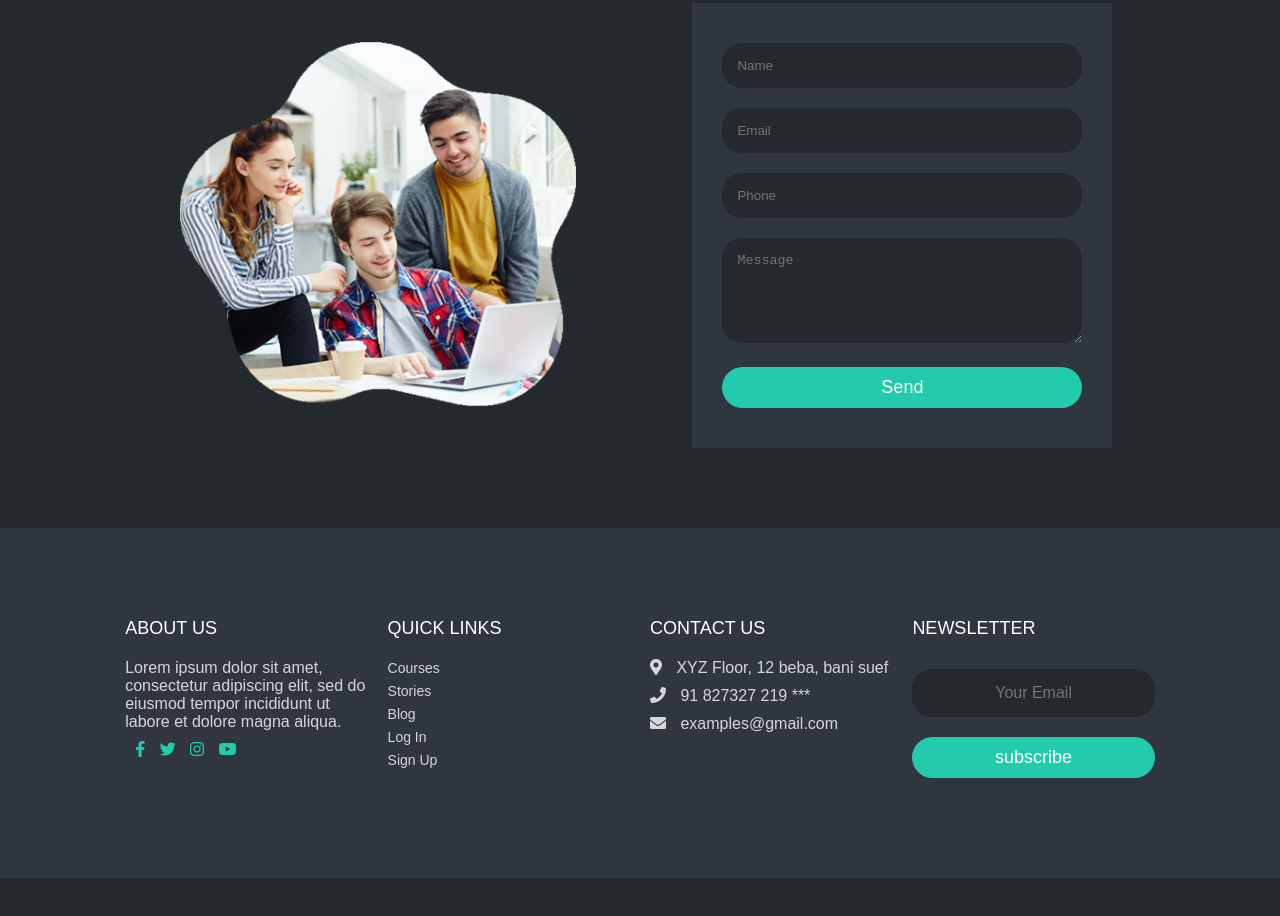
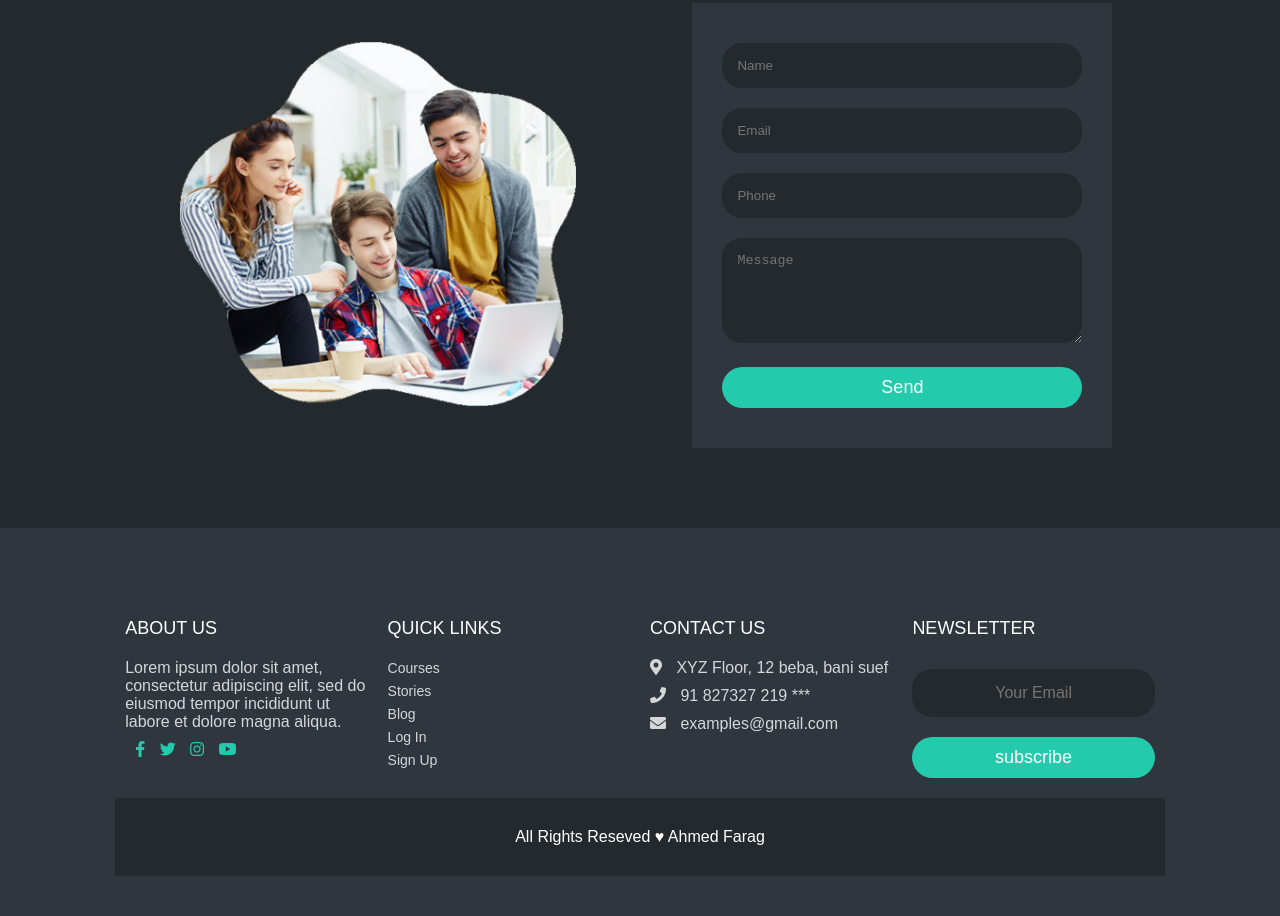
Before and after one commit to AhmedFarag18/courses-website, a plain HTML site: page index.html in a window 1280 px wide. Shown: the part 3351-4267 px from the top of the page. Before the commit the page ends 4229 px from the top, so only its background shows below. Drawn offline with Linux system fonts and the light colour scheme.

Commit message:
footer copyright edit

```diff
--- a/css/style.css
+++ b/css/style.css
@@ -749,3 +749,12 @@ footer {
     text-align: center;
     font-size: 16px;
 }
+
+.copyright p {
+    display: inline-block;
+    width: 100%;
+    text-align: center;
+    padding: 30px 0;
+    background: var(--bg-color);
+    color: #fff;
+}
--- a/index.html
+++ b/index.html
@@ -315,6 +315,9 @@
                 </div>
 
             </div>
+            <div class="row copyright">
+                <p>All Rights Reseved &hearts; Ahmed Farag</p>
+            </div>
         </div>
     </footer>
 
```
